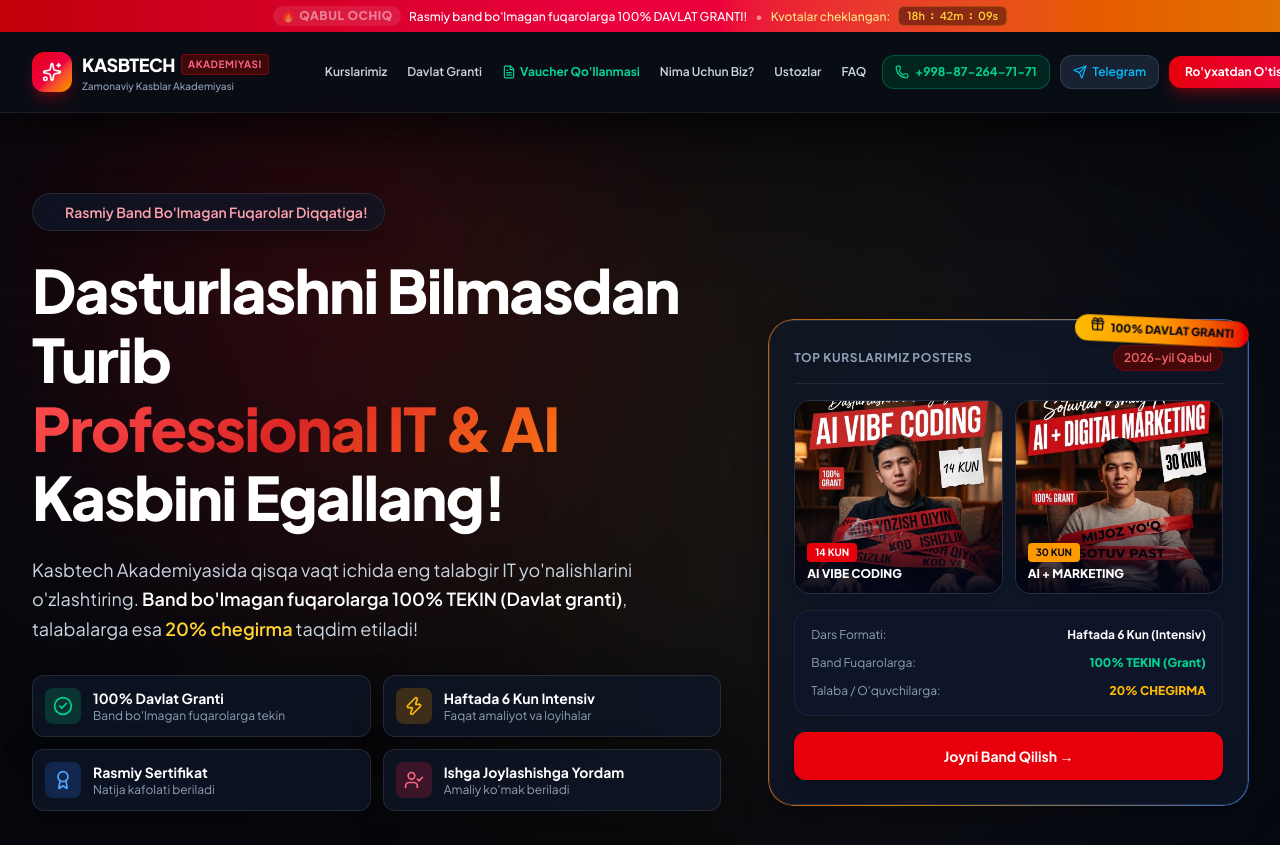
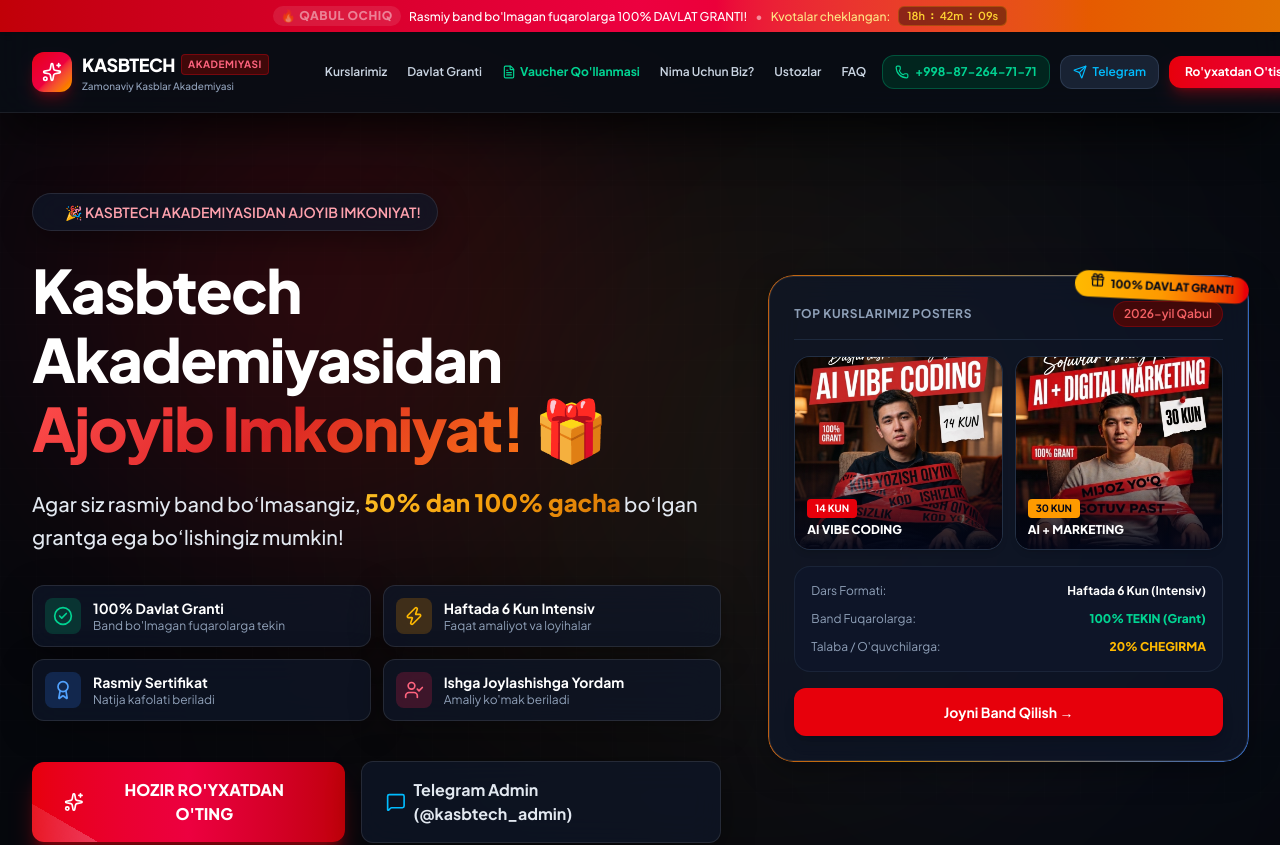
Before and after one commit to Javoxir0804/Kasbtech.uz, a React (Vite) app: page / in a window 1280 px wide. Shown: the top 845 px of the page. Built offline with nearby package versions, Linux system fonts and the light colour scheme.

Commit message:
Update main hero headline and subtitle text as requested by user

```diff
--- a/src/App.jsx
+++ b/src/App.jsx
@@ -425,17 +425,16 @@
 
               <div className="inline-flex items-center gap-2 px-4 py-2 rounded-full glass-card border-red-500/30 text-rose-300 text-xs md:text-sm font-semibold">
                 <span className="w-2 h-2 rounded-full bg-red-500 animate-ping" />
-                <span>Rasmiy Band Bo'lmagan Fuqarolar Diqqatiga!</span>
+                <span>🎉 KASBTECH AKADEMIYASIDAN AJOYIB IMKONIYAT!</span>
               </div>
 
               <h1 className="text-3xl sm:text-5xl lg:text-6xl font-black tracking-tight text-white leading-[1.15]">
-                Dasturlashni Bilmasdan Turib <br className="hidden sm:inline" />
-                <span className="gradient-text-red">Professional IT & AI</span> Kasbini Egallang!
+                Kasbtech Akademiyasidan <br />
+                <span className="gradient-text-red">Ajoyib Imkoniyat!</span> 🎁
               </h1>
 
-              <p className="text-slate-300 text-base sm:text-lg leading-relaxed max-w-2xl">
-                Kasbtech Akademiyasida qisqa vaqt ichida eng talabgir IT yo'nalishlarini o'zlashtiring.
-                <strong className="text-white font-semibold"> Band bo'lmagan fuqarolarga 100% TEKIN (Davlat granti)</strong>, talabalarga esa <strong className="text-amber-300 font-semibold">20% chegirma</strong> taqdim etiladi!
+              <p className="text-slate-200 text-base sm:text-xl font-medium leading-relaxed max-w-2xl">
+                Agar siz rasmiy band bo‘lmasangiz, <span className="gradient-text-gold font-extrabold text-xl sm:text-2xl">50% dan 100% gacha</span> bo‘lgan grantga ega bo‘lishingiz mumkin!
               </p>
 
               {/* QUICK KEY BENEFITS BULLETS */}
```
